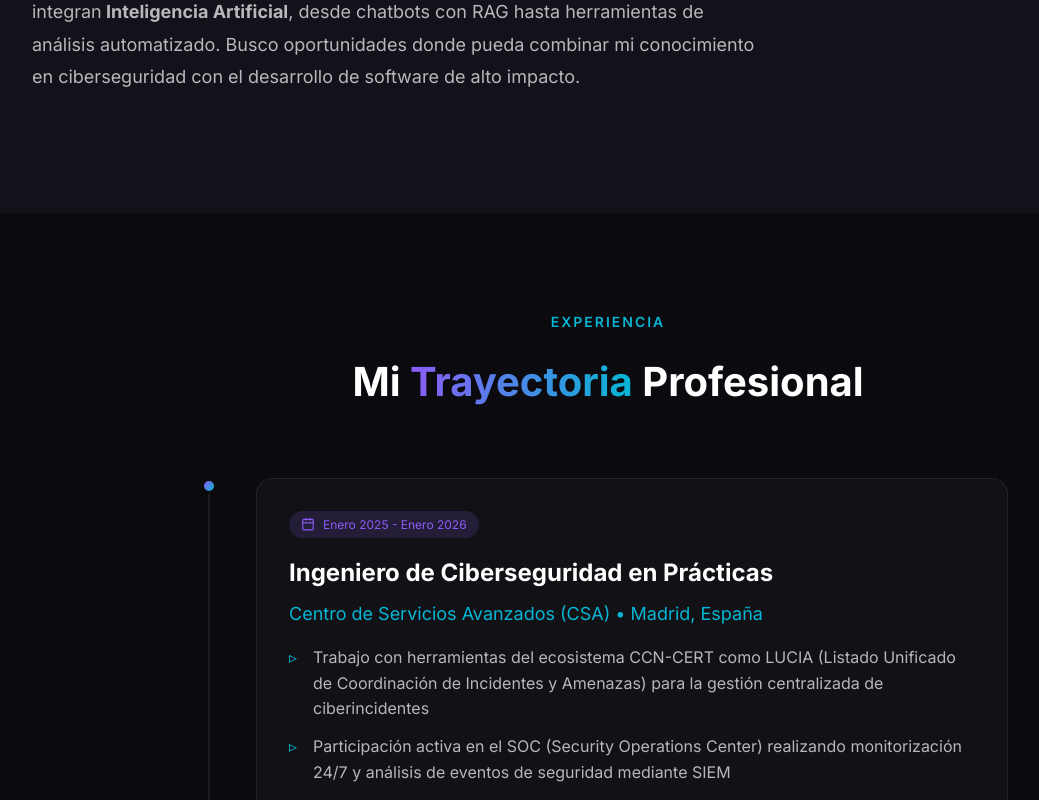
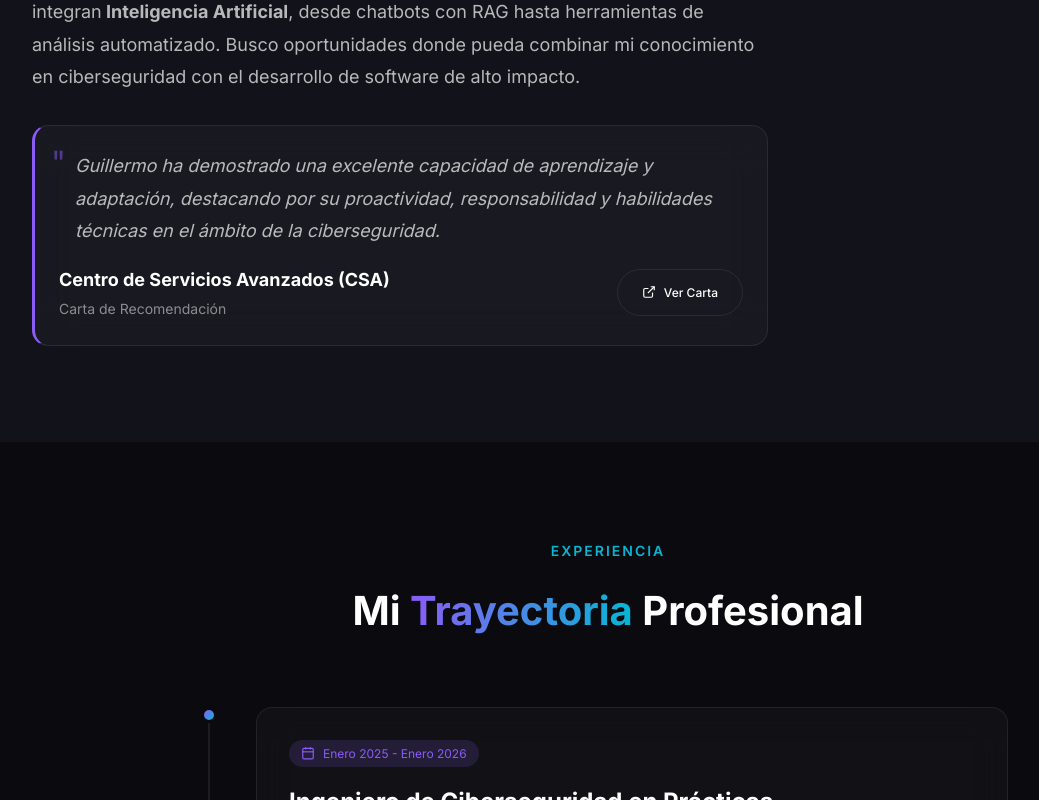
Before and after one commit to Dankar44/CV-Daniel-Karimi, a React (Vite) app: page / in a window 1280 px wide. Shown: the part 1440-2240 px from the top of the page, without its empty margins (32-1071 px from the left). Built offline with nearby package versions, Linux system fonts and the light colour scheme.

Commit message:
Add spacing to certifications, remove footer text, add recommendation quote

```diff
--- a/src/components/About.jsx
+++ b/src/components/About.jsx
@@ -37,6 +37,63 @@ function About() {
                             de análisis automatizado. Busco oportunidades donde pueda combinar mi conocimiento
                             en ciberseguridad con el desarrollo de software de alto impacto.
                         </p>
+
+                        {/* Recommendation Quote */}
+                        <div className="recommendation-quote glass-card" style={{
+                            marginTop: 'var(--space-8)',
+                            padding: 'var(--space-6)',
+                            borderLeft: '3px solid var(--accent-1)',
+                            position: 'relative'
+                        }}>
+                            <div style={{
+                                fontSize: 'var(--font-size-3xl)',
+                                color: 'var(--accent-1)',
+                                position: 'absolute',
+                                top: 'var(--space-2)',
+                                left: 'var(--space-4)',
+                                opacity: 0.5
+                            }}>"</div>
+                            <p style={{
+                                fontStyle: 'italic',
+                                color: 'var(--text-secondary)',
+                                marginBottom: 'var(--space-4)',
+                                paddingLeft: 'var(--space-4)'
+                            }}>
+                                Guillermo ha demostrado una excelente capacidad de aprendizaje y adaptación,
+                                destacando por su proactividad, responsabilidad y habilidades técnicas
+                                en el ámbito de la ciberseguridad.
+                            </p>
+                            <div style={{
+                                display: 'flex',
+                                alignItems: 'center',
+                                justifyContent: 'space-between',
+                                flexWrap: 'wrap',
+                                gap: 'var(--space-4)'
+                            }}>
+                                <div>
+                                    <strong style={{ color: 'var(--text-primary)' }}>Centro de Servicios Avanzados (CSA)</strong>
+                                    <span style={{
+                                        display: 'block',
+                                        fontSize: 'var(--font-size-sm)',
+                                        color: 'var(--text-tertiary)'
+                                    }}>Carta de Recomendación</span>
+                                </div>
+                                <a
+                                    href="/carta-recomendacion.pdf"
+                                    target="_blank"
+                                    rel="noopener noreferrer"
+                                    className="btn btn-secondary"
+                                    style={{ fontSize: 'var(--font-size-xs)' }}
+                                >
+                                    <svg width="14" height="14" viewBox="0 0 24 24" fill="none" stroke="currentColor" strokeWidth="2">
+                                        <path d="M18 13v6a2 2 0 0 1-2 2H5a2 2 0 0 1-2-2V8a2 2 0 0 1 2-2h6"></path>
+                                        <polyline points="15 3 21 3 21 9"></polyline>
+                                        <line x1="10" y1="14" x2="21" y2="3"></line>
+                                    </svg>
+                                    Ver Carta
+                                </a>
+                            </div>
+                        </div>
                     </div>
 
                     <div className="about-stats">
--- a/src/components/Certifications.jsx
+++ b/src/components/Certifications.jsx
@@ -38,7 +38,7 @@ function Certifications() {
                             <span className="certification-icon">{cert.icon}</span>
                             <div className="certification-info">
                                 <span className="certification-name">{cert.name}</span>
-                                <span className="certification-issuer">{cert.issuer}</span>
+                                <span className="certification-issuer" style={{ marginTop: '4px' }}>{cert.issuer}</span>
                             </div>
                         </div>
                     ))}
--- a/src/components/Footer.jsx
+++ b/src/components/Footer.jsx
@@ -5,9 +5,9 @@ function Footer() {
         <footer className="footer">
             <div className="container">
                 <p className="footer-text">
-                    © {currentYear} Guillermo Prieto Rodriguez. Diseñado y desarrollado con 💜
+                    © {currentYear} Guillermo Prieto Rodriguez
                     <br />
-                    <a href="https://github.com/guillermop2002/CV" target="_blank" rel="noopener noreferrer">
+                    <a href="https://github.com/guillermop2002/CV-Guillermo-Prieto-Rodriguez" target="_blank" rel="noopener noreferrer">
                         Ver código fuente
                     </a>
                 </p>
```
